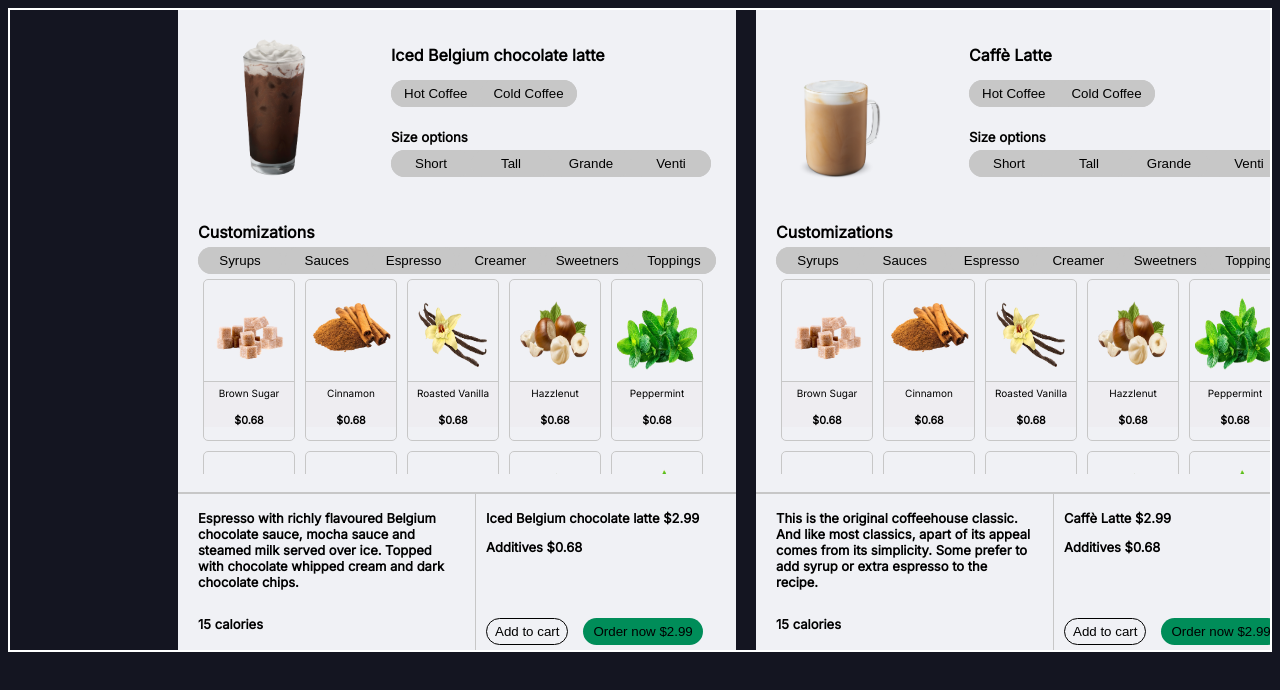
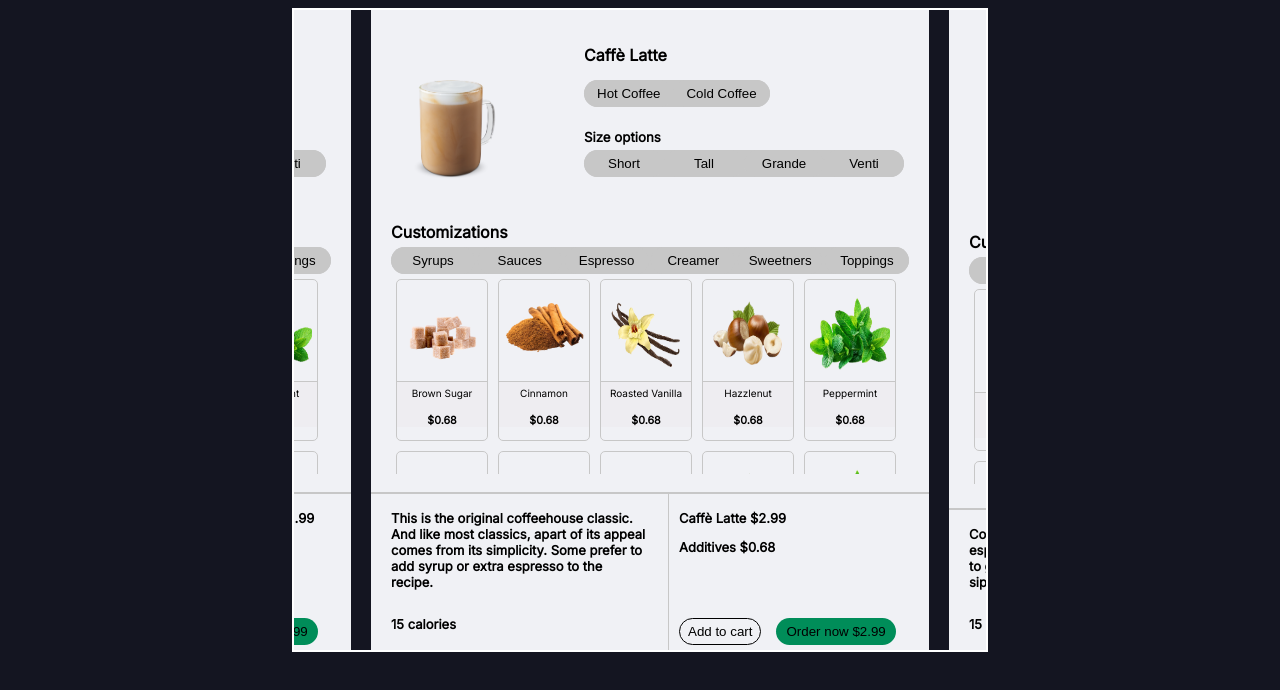
Before and after one commit to PrakharAgrawal031/starbucks_components, a React (Vite) app: page / in a window 1280 px wide. Shown: the top 690 px of the page. Built offline with nearby package versions, Linux system fonts and the light colour scheme.

Commit message:
fix container padding

```diff
--- a/src/components/detailed_recipe/recipe_card.css
+++ b/src/components/detailed_recipe/recipe_card.css
@@ -12,7 +12,7 @@
     justify-content: center;
     align-items: center;
     overflow-x:auto;
-    padding: 0px 30px 0px 800px;
+    padding: 0px 30px 0px 30px;
 }
 
 .recipe_card::-webkit-scrollbar{
```
